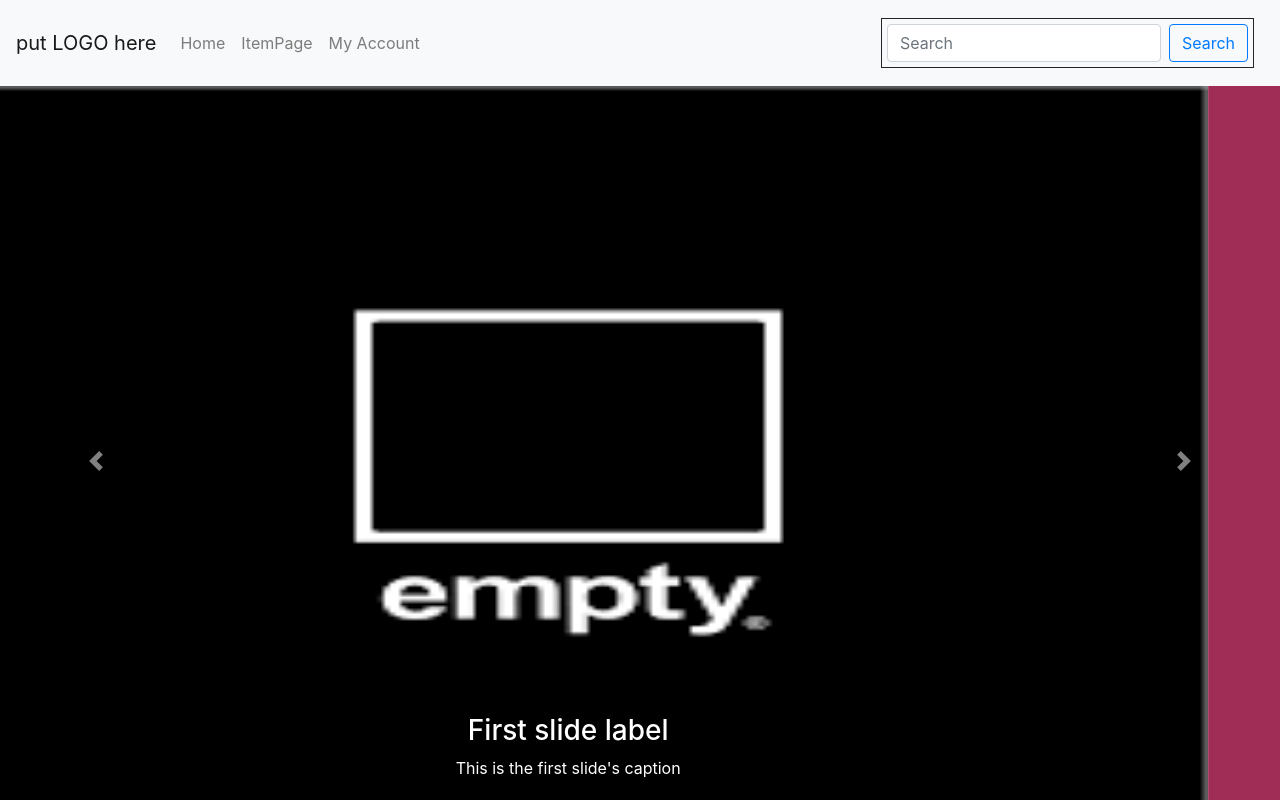
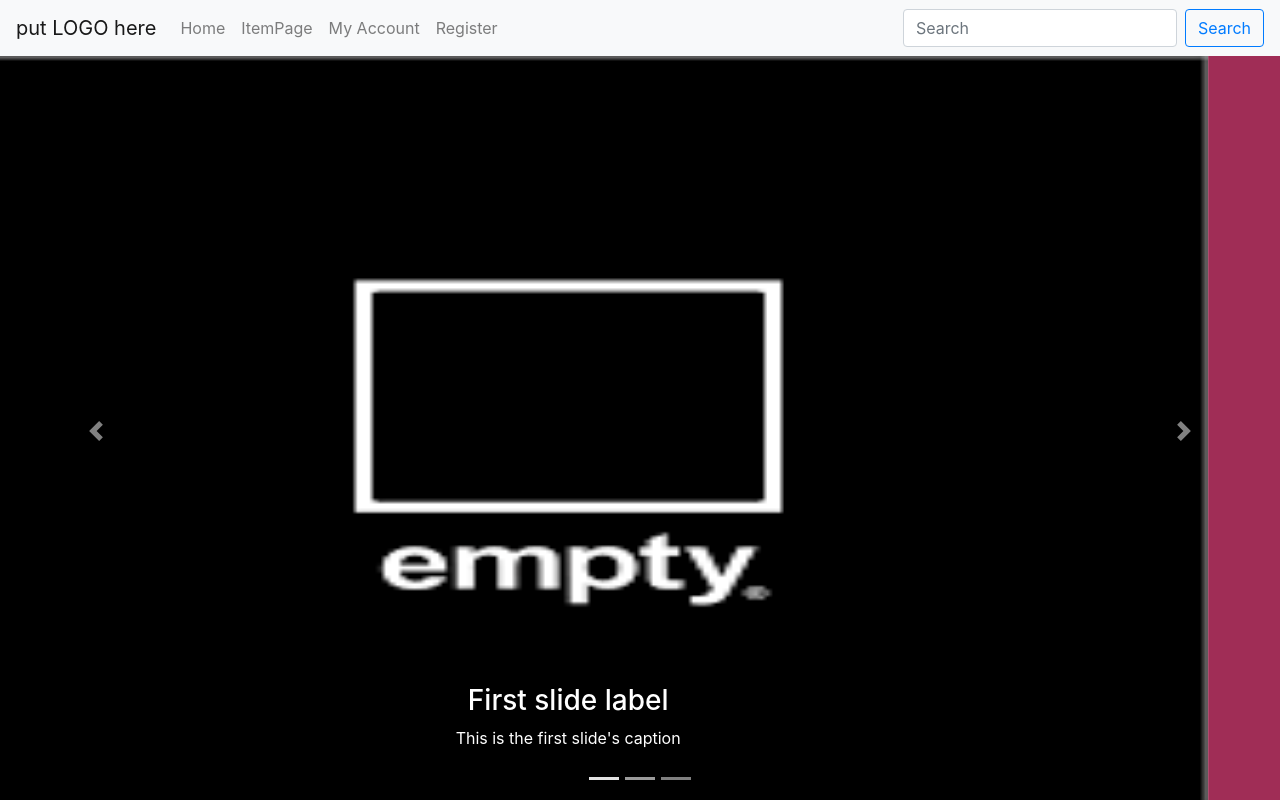
Before and after one commit to kaurjasleen/house_of_turban, a React (Create React App) app in the folder house_of_turban/: page / in a window 1280 px wide. Shown: the top 800 px of the page. Built offline with nearby package versions, Linux system fonts and the light colour scheme; grey boxes are pictures that could not be loaded.

Commit message:
added Register page

```diff
--- a/house_of_turban/src/App.js
+++ b/house_of_turban/src/App.js
@@ -7,6 +7,7 @@
 import Footer from './Footer';
 import ItemPage from './ItemPage';
 import Login from './Login';
+import Register from './Register'
 import 'bootstrap/dist/css/bootstrap.min.css';
 
 function App() {
@@ -17,6 +18,8 @@
             <HomePage path="/"/>
             <ItemPage path='/ItemPage'/>
             <Login path='/Login'/>
+            <Register path='/Register'/>
+
         </Router >
         <Footer />
 
--- a/house_of_turban/src/Login.js
+++ b/house_of_turban/src/Login.js
@@ -6,7 +6,7 @@
 	render(){
 		return(
 			<div>
-      <Form>
+      <Form id="loginForm">
         <Form.Group controlId="formBasicEmail">
           <Form.Label>Email address</Form.Label>
           <Form.Control type="email" placeholder="Enter email" />
--- a/house_of_turban/src/NavBar.js
+++ b/house_of_turban/src/NavBar.js
@@ -12,6 +12,7 @@
         <Link to='/' className="nav-link">Home</Link>
         <Link to='/ItemPage' className="nav-link">ItemPage</Link>
         <Link to='/Login' className="nav-link">My Account</Link>
+        <Link to='/Register' className="nav-link">Register</Link>
 
       </Nav>
       <Form inline>
--- a/house_of_turban/src/assets/Login.css
+++ b/house_of_turban/src/assets/Login.css
@@ -1,4 +1,4 @@
-Form{
+#loginForm{
 	border: 1px solid;
 	margin:10px;
 	padding: 5px;
--- a/house_of_turban/src/assets/index.css
+++ b/house_of_turban/src/assets/index.css
@@ -1,8 +1,6 @@
 body {
   margin: 0;
-  font-family: -apple-system, BlinkMacSystemFont, 'Segoe UI', 'Roboto', 'Oxygen',
-    'Ubuntu', 'Cantarell', 'Fira Sans', 'Droid Sans', 'Helvetica Neue',
-    sans-serif;
+  font-family: 'Candara';
   -webkit-font-smoothing: antialiased;
   -moz-osx-font-smoothing: grayscale;
 }
```
